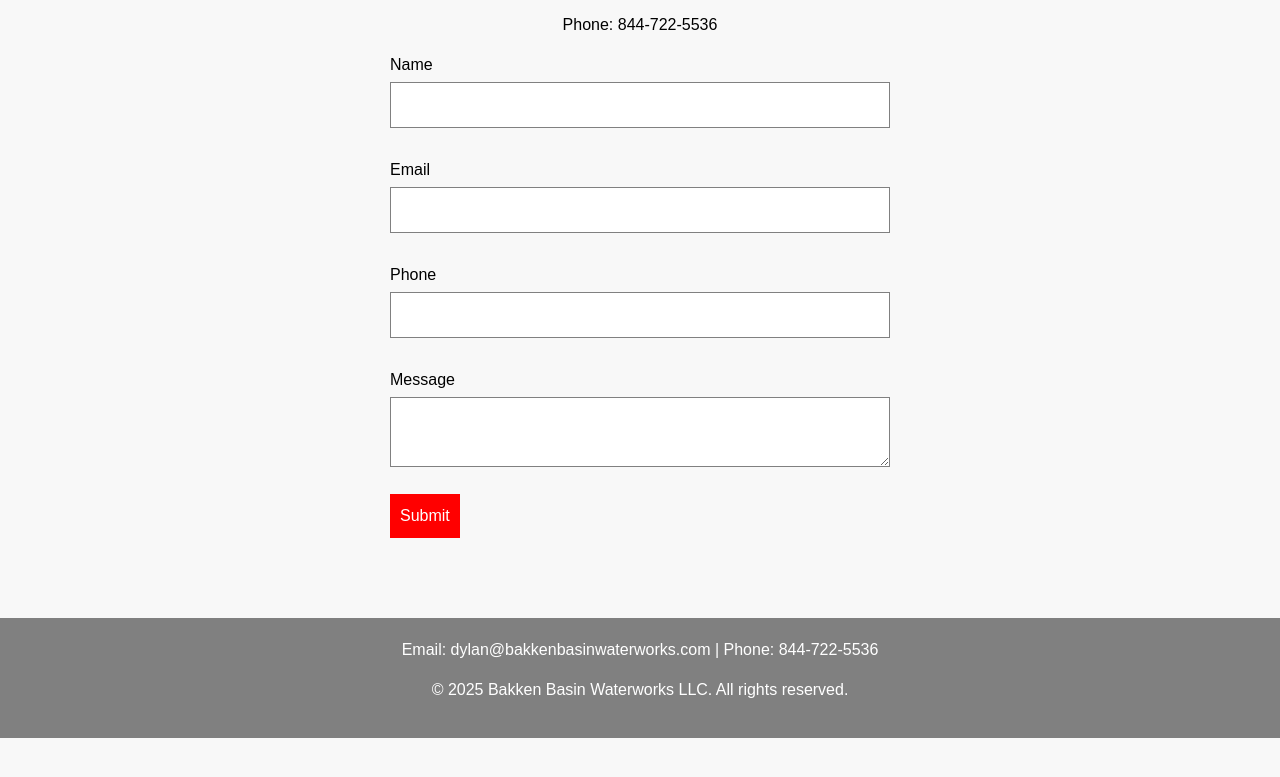
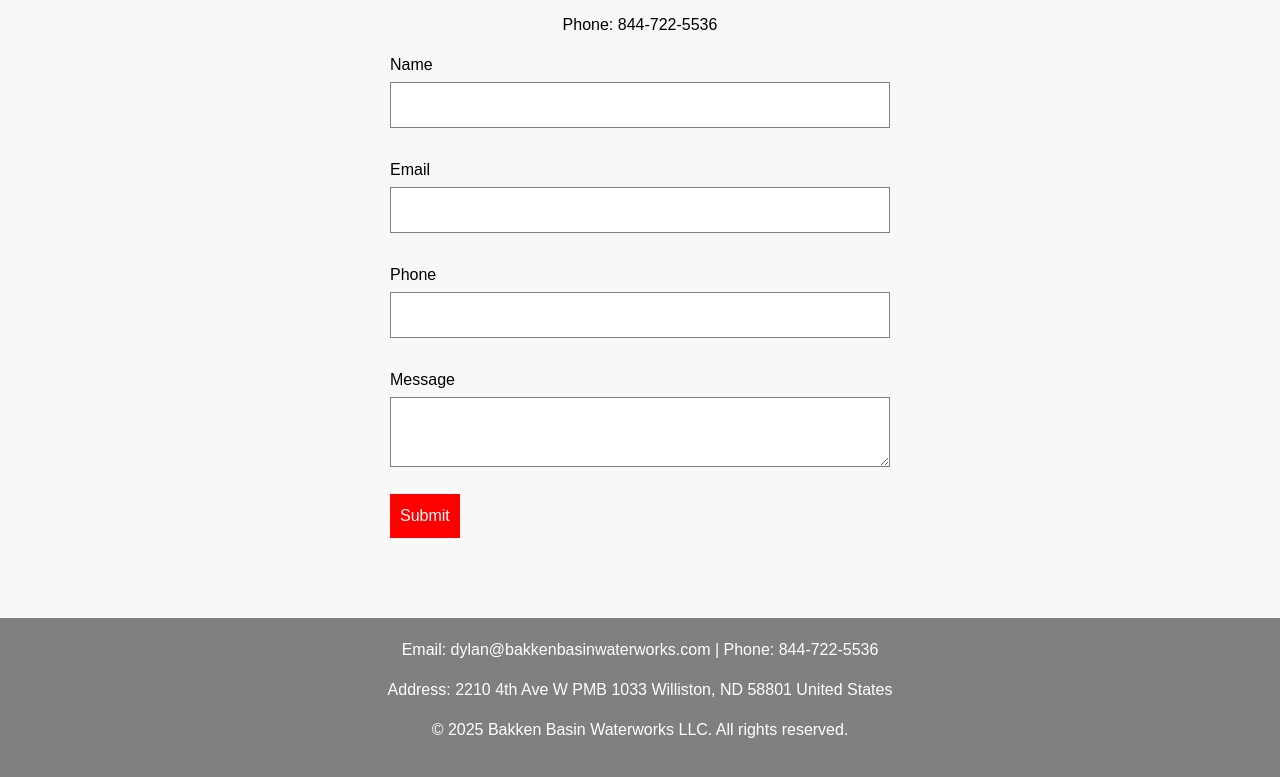
Before and after one commit to dylanashley96-ctrl/bakkenbasinwaterworks-site, a plain HTML site: page contact.html in a window 1280 px wide. Shown: the part 233-1010 px from the top of the page. Before the commit the page ends 971 px from the top, so only its background shows below. Drawn offline with nearby package versions, Linux system fonts and the light colour scheme.

Commit message:
Update contact.html
Updated Business Address

```diff
--- a/contact.html
+++ b/contact.html
@@ -35,6 +35,7 @@
     </div>
     <footer>
         <p>Email: dylan@bakkenbasinwaterworks.com | Phone: 844-722-5536</p>
+        <p>Address: 2210 4th Ave W PMB 1033 Williston, ND 58801 United States</p>
         <p>&copy; 2025 Bakken Basin Waterworks LLC. All rights reserved.</p>
     </footer>
 </body>
```
